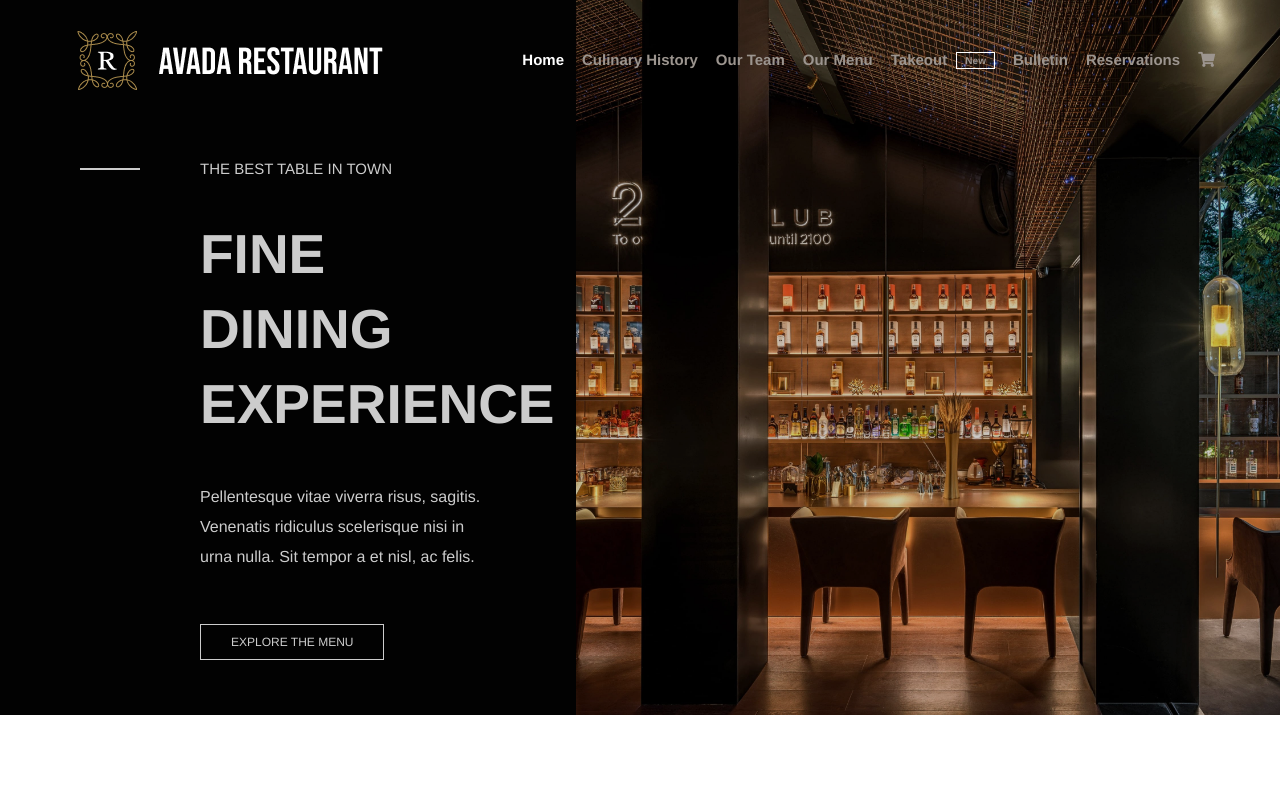
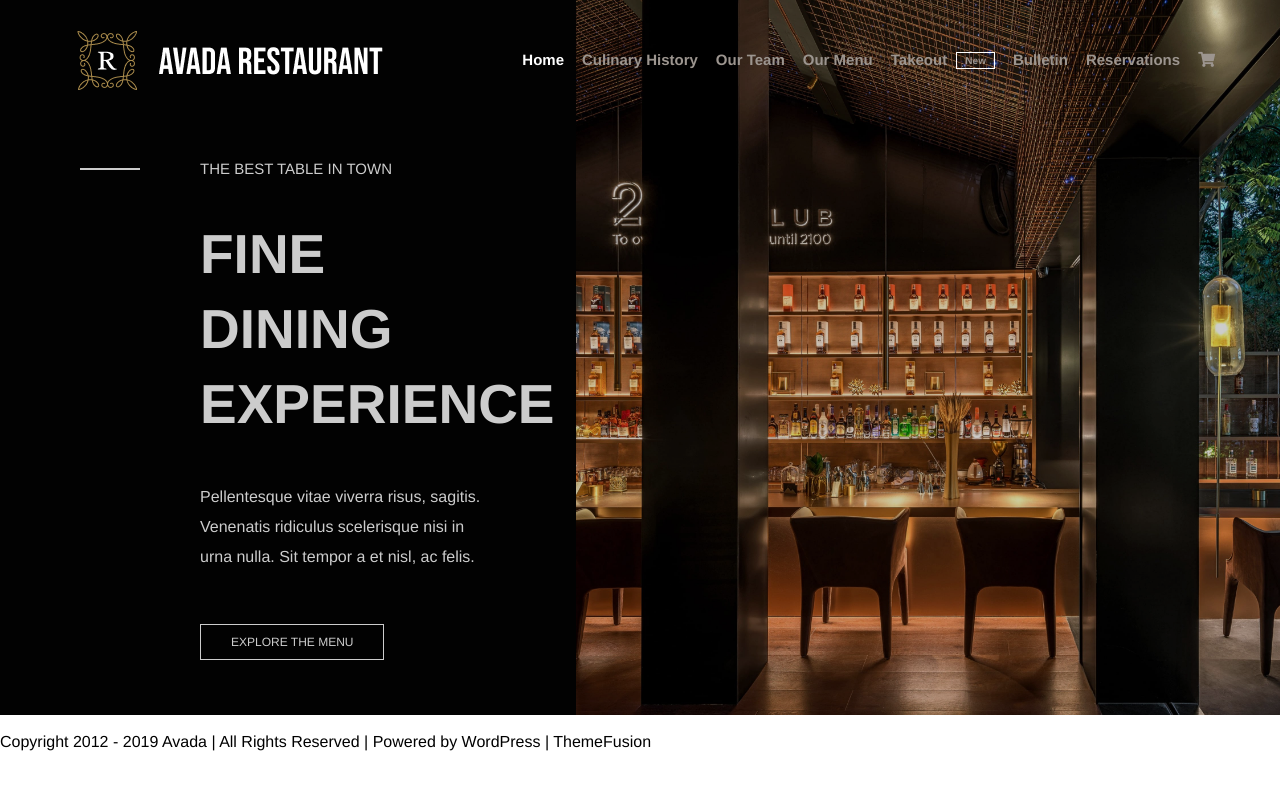
Before and after one commit to petrescuandreea/proj-html-vuejs, a Vue app: page / in a window 1280 px wide. Shown: the top 790 px of the page. Built offline with nearby package versions, Linux system fonts and the light colour scheme.

Commit message:
Add copyright content in AppFooter

```diff
--- a/src/components/AppFooter.vue
+++ b/src/components/AppFooter.vue
@@ -19,7 +19,9 @@
 
       <!-- copyright  -->
       <div id="copyright">
-        <span></span>
+        <span>
+          Copyright 2012 - 2019 Avada | All Rights Reserved | Powered by WordPress | ThemeFusion
+        </span>
       </div>
 
     </div>
```
